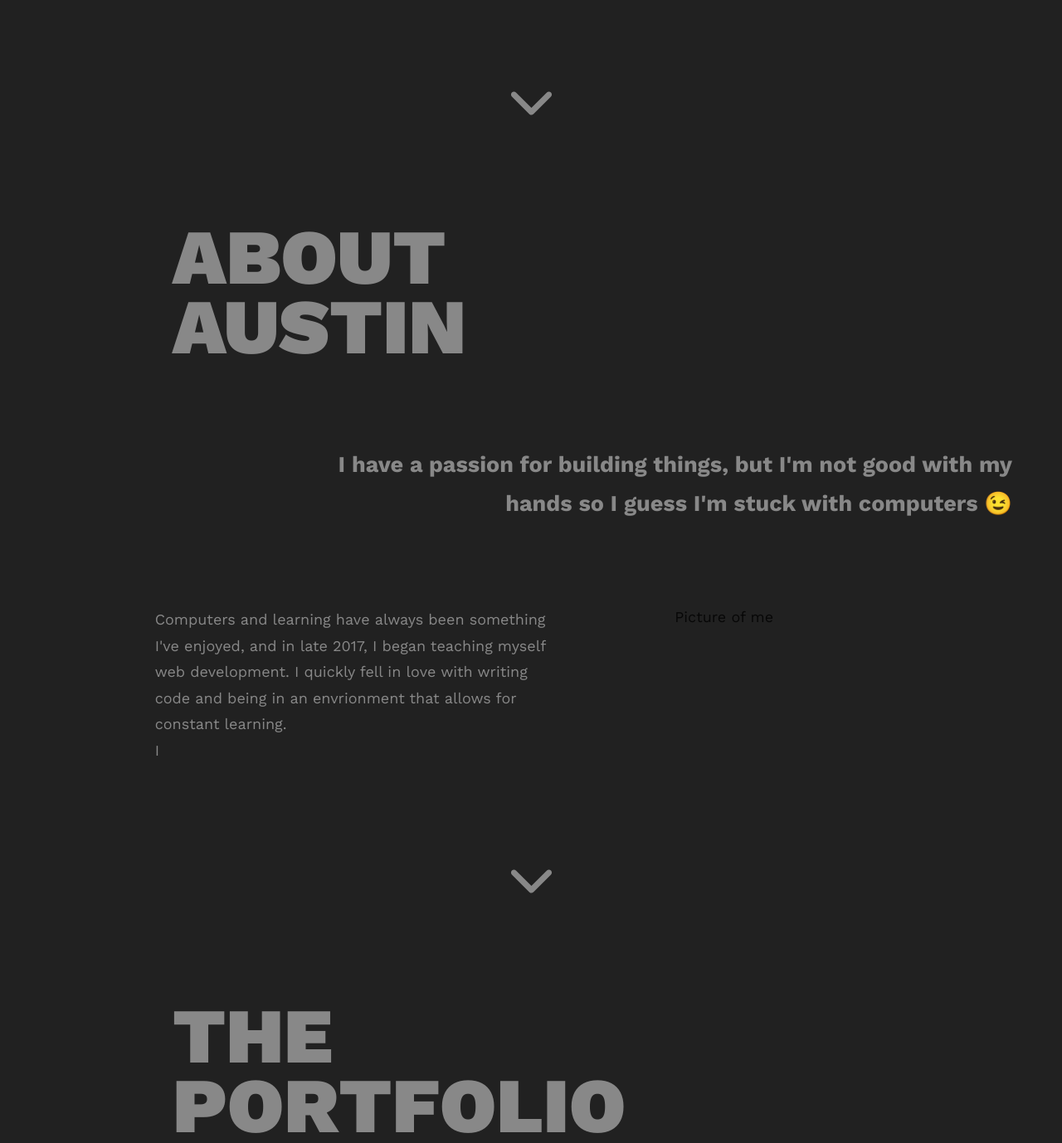
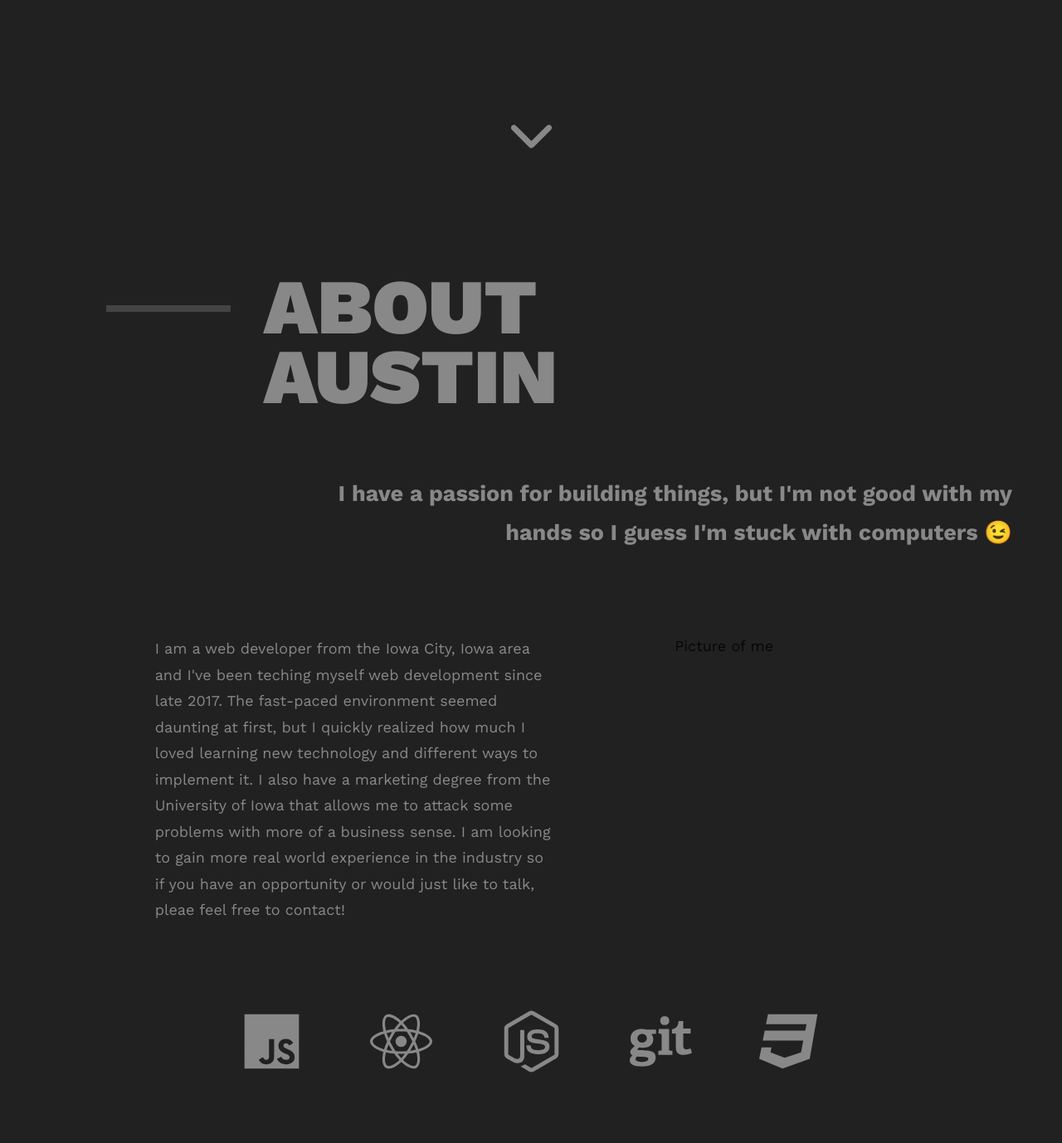
Before and after one commit to ajess33/My-Portfolio, a Gatsby site: page / in a window 1280 px wide. Shown: the part 660-2038 px from the top of the page at 83% size. Built offline with nearby package versions, Linux system fonts and the light colour scheme; Gatsby itself is replaced by a stand-in of ours.

Commit message:
added contact page/updated header

```diff
--- a/src/components/aboutMe.js
+++ b/src/components/aboutMe.js
@@ -4,10 +4,12 @@ import styled from 'styled-components'
 import '../css/globals.css'
 import '../css/aboutMe.css'
 import { IoIosArrowDown } from 'react-icons/io'
+import { FaReact, FaNodeJs, FaJs, FaGit, FaCss3 } from 'react-icons/fa'
 
 const AboutMe = () => (
   <div name="about_me">
     <div className="heading--wrapper">
+      <div className="line-decoration" />
       <h2 className="section--title">
         ABOUT <br /> AUSTIN
       </h2>
@@ -20,16 +22,27 @@ const AboutMe = () => (
       <div className="flex-wrapper">
         <div>
           <p className="desc-body">
-            Computers and learning have always been something I've enjoyed, and
-            in late 2017, I began teaching myself web development. I quickly
-            fell in love with writing code and being in an envrionment that
-            allows for constant learning.
-            <br />I
+            I am a web developer from the Iowa City, Iowa area and I've been
+            teching myself web development since late 2017. The fast-paced
+            environment seemed daunting at first, but I quickly realized how
+            much I loved learning new technology and different ways to implement
+            it. I also have a marketing degree from the University of Iowa that
+            allows me to attack some problems with more of a business sense. I
+            am looking to gain more real world experience in the industry so if
+            you have an opportunity or would just like to talk, pleae feel free
+            to contact!
           </p>
         </div>
         <div>
           <p className="img">Picture of me</p>
         </div>
+      </div>
+      <div className="skills">
+        <FaJs size={75} />
+        <FaReact size={75} />
+        <FaNodeJs size={75} />
+        <FaGit size={75} />
+        <FaCss3 size={75} />
       </div>
       <div className="div__center">
         <IoIosArrowDown className="bottom-icon" size={75} />
@@ -37,8 +50,6 @@ const AboutMe = () => (
     </div>
   </div>
 )
-
-const TechSkills = () => <div className="flex-icons" />
 
 export default AboutMe
 
@@ -48,3 +59,5 @@ export default AboutMe
 // REACT
 // GIT
 //
+
+// - love the learning
--- a/src/components/portfolio.js
+++ b/src/components/portfolio.js
@@ -7,6 +7,7 @@ import { IoIosArrowDown } from 'react-icons/io'
 const Portfolio = () => (
   <div>
     <div className="heading--wrapper">
+      <div className="line-decoration" />
       <h2 className="section--title">
         THE <br /> PORTFOLIO
       </h2>
--- a/src/css/aboutMe.css
+++ b/src/css/aboutMe.css
@@ -31,3 +31,12 @@ p {
 .img {
   width: 300px;
 }
+
+.skills {
+  padding-top: 80px;
+  color: #888;
+  display: flex;
+  margin: 0 auto;
+  max-width: 700px;
+  justify-content: space-between;
+}
--- a/src/css/globals.css
+++ b/src/css/globals.css
@@ -1,7 +1,7 @@
 .bottom-icon {
   color: #888;
   position: relative;
-  margin-top: 80px;
+  margin-top: 120px;
   cursor: pointer;
   animation-name: slidein;
   -webkit-animation: bounce 2s infinite;
@@ -28,11 +28,21 @@
 }
 
 .heading--wrapper {
-  margin: 100px 100px 0 100px;
+  margin: 120px 100px 0 100px;
+  display: flex;
+  margin-left: 10%;
+}
+
+.line-decoration {
+  border-bottom: 8px solid #444;
+  width: 150px;
+  height: 20px;
+  padding: 40px 20px 0 0;
+  margin-right: 40px;
 }
 
 .page--wrapper {
-  margin: 100px 50px 0 50px;
+  margin: 50px 50px 0 50px;
 }
 
 @media (max-width: 600px) {
@@ -48,7 +58,6 @@
   /* width: 450px; */
   color: #888;
   font-weight: 900;
-  margin-left: 10%;
 }
 
 .div__center {
```
Also changed, not shown: src/components/contact.js (+13 -0 lines).
